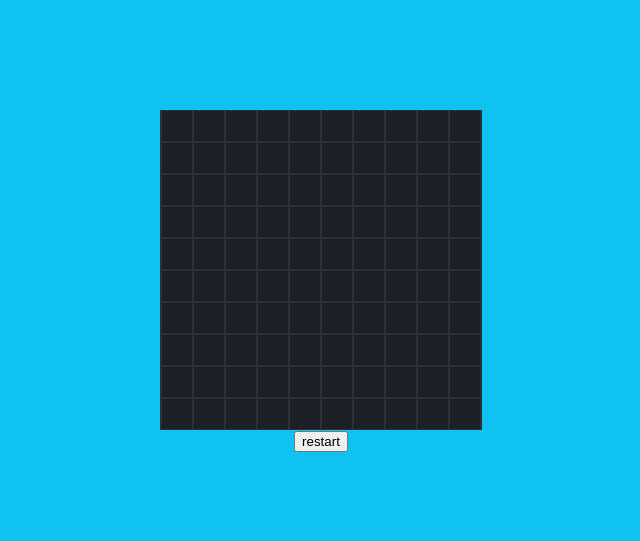
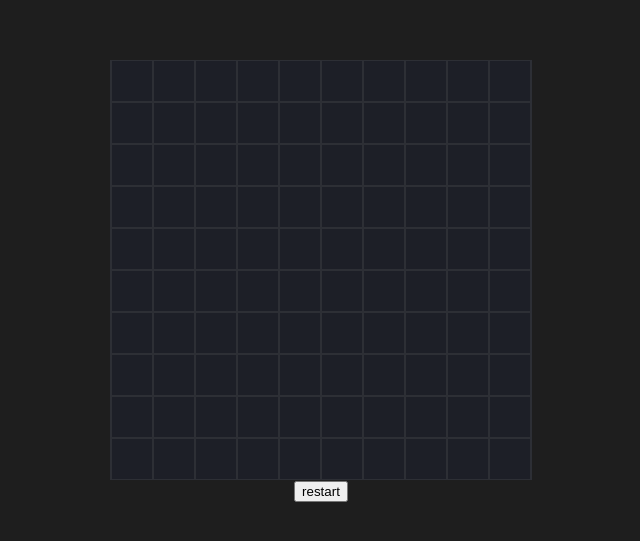
Before and after one commit to JulioCesarCeron/Minesweeper, a React (Create React App) app: page / in a window 1280 px wide. Shown: the part 119-660 px from the top of the page, without its empty margins (319-959 px from the left). Built offline with nearby package versions, Linux system fonts and the light colour scheme.

Commit message:
remove styled components

```diff
--- a/package.json
+++ b/package.json
@@ -4,10 +4,10 @@
   "private": true,
   "homepage": "http://JulioCesarCeron.github.io/Minesweeper",
   "dependencies": {
+    "classnames": "^2.2.6",
     "react": "^16.9.0",
     "react-dom": "^16.9.0",
     "react-scripts": "3.1.1",
-    "styled-components": "^4.3.2",
     "typescript": "^3.8.3"
   },
   "scripts": {
--- a/src/components/Item.js
+++ b/src/components/Item.js
@@ -1,6 +1,9 @@
 import React from "react";
+import classesNames from 'classnames';
 
 import bomb from "../assets/bomb-explosion.svg";
+import './item.modules.css';
+
 
 const Item = ({
 	onTouchField,
@@ -8,13 +11,17 @@ const Item = ({
 	indexColumn,
 	item,
 }) => {
-  const bombImg = <img className="img" src={bomb} height="30px" width="30px" alt='bomb' />;
+  const bombImg = <img className="img" src={bomb} height="35px" width="35px" alt='bomb' />;
 	const isBomb = item.mine;
 	const isClear = item.status === 'clear';
 
   return (
     <div
-			className={`item ${isClear ? 'item-clear' : 'item-hidden'}`}
+			className={classesNames('item', {
+				'item-clear': isClear,
+				'item-hidden': !isClear,
+				'item-bomb': (isClear && isBomb)
+			})}
       onClick={() => onTouchField(indexLine, indexColumn)}
     >
 
--- /dev/null
+++ b/src/components/item.modules.css
@@ -0,0 +1,33 @@
+.item-hidden {
+	background: #1d1f27;
+}
+
+.item-clear {
+	background-color: #32333A;
+}
+
+.item-bomb {
+	background-color: #9a15159e;
+}
+
+.item {
+	cursor: pointer;
+  display: flex;
+	justify-content: center;
+	align-items: center;
+  flex-direction: column;
+  color: #c0c0c0;
+  width: 40px;
+  height: 40px;
+  margin: 0 1px;
+	font-size: 14px;
+}
+
+.item:hover {
+	background: #22242d;
+};
+
+.img {
+	height: 30px;
+  width: 30px;
+}
--- a/src/index.modules.css
+++ b/src/index.modules.css
@@ -5,7 +5,7 @@ body {
     sans-serif;
   -webkit-font-smoothing: antialiased;
   -moz-osx-font-smoothing: grayscale;
-  background: #0fc2f0;
+  background: #1e1e1e;
 }
 
 html, body, #root {
@@ -36,37 +36,6 @@ code {
   flex-direction: row;
   color: #fff;
   background: #2d2f35;
-  height: 30px;
+  height: 40px;
   padding: 1px;
 }
-
-.item-hidden {
-	background: #1d1f27;
-}
-
-.item-clear {
-	background-color: #32333A;
-}
-
-.item {
-	cursor: pointer;
-  display: flex;
-  flex-direction: column;
-  color: #fff;
-	/* background: ${props => props.isBomb ? '#9e2828' : '#1d1f27'}; */
-  width: 30px;
-  height: 30px;
-  margin: 0 1px;
-  justify-content: center;
-  font-size: 14px;
-}
-
-.item:hover {
-	/* background: ${props => props.isBomb ? '#9e2828' : '#22242d'}; */
-	background: #22242d;
-};
-
-.img {
-	height: 30px;
-  width: 30px;
-}
```
Also changed, not shown: src/components/ItemStyle.js (deleted, +0 -22 lines), 1 other file (tests, documents, lock files or other folders).
